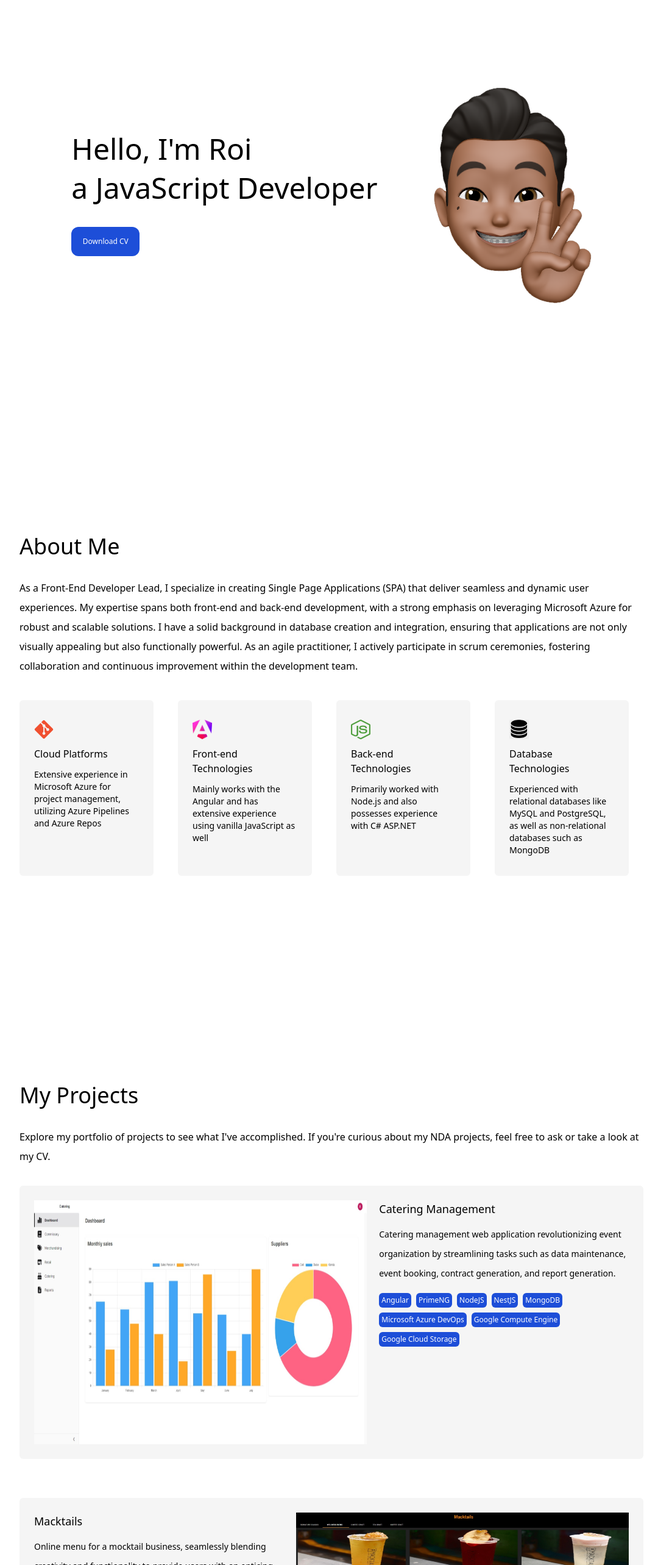
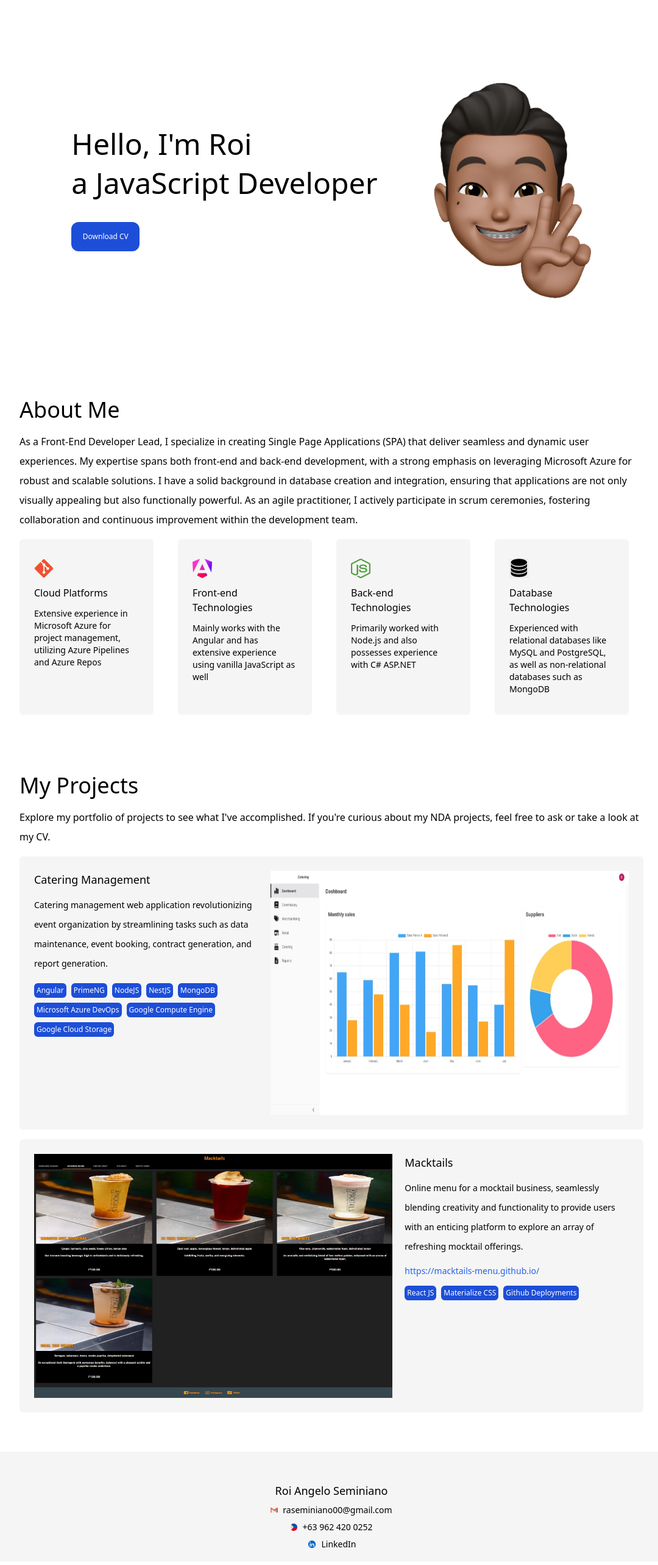
Before and after one commit to raseminiano00/personal-portfolio, a React (Create React App) app: page / in a window 1280 px wide. Shown: the part 120-2686 px from the top of the page at 61% size, without its empty margins (96-1176 px from the left). Built offline with nearby package versions, Linux system fonts and the light colour scheme.

Commit message:
Fixing the paddings and responsiveness

```diff
--- a/src/components/AboutMe.js
+++ b/src/components/AboutMe.js
@@ -8,12 +8,12 @@ const AboutMe = () => {
   return (
     <section
       id="about-me"
-      className="about-me-section md:h-[900px] md:max-h-[1200px] grid grid-cols-12"
+      className="about-me-section h-fit grid grid-cols-12"
     >
-      <div className="col-start-2 col-span-10">
-        <div className="flex flex-col ml-auto mr-auto max-w-screen-lg pt-24">
-          <p className="text-4xl mb-8">About Me</p>
-          <div className="flex flex-col gap-10">
+      <div className="col-start-2 col-span-10 my-auto">
+        <div className="flex flex-col ml-auto mr-auto max-w-screen-lg ">
+          <p className="text-4xl mb-4">About Me</p>
+          <div className="flex flex-col gap-4">
             <div>
               <p className="text-md leading-8 text-left">
                 As a Front-End Developer Lead, I specialize in creating Single
--- a/src/components/Banner.js
+++ b/src/components/Banner.js
@@ -11,9 +11,9 @@ const Banner = () => {
   };
 
   return (
-    <section className="banner-section h-[900px] max-h-[1200px] grid grid-cols-12">
-      <div className="col-start-3 col-span-8">
-        <div className="pt-72 h-4/5 ml-auto mr-auto max-w-screen-lg items-center md:pt-40 md:flex md:flex-row md:justify-between">
+    <section className="banner-section h-[680px] grid grid-cols-12">
+      <div className="col-start-3 col-span-8 my-auto">
+        <div className=" h-4/5 ml-auto mr-auto max-w-screen-lg items-center md:flex md:flex-row md:justify-between">
           <div className="flex flex-col gap-4">
             <h1 className="text-5xl flex-grow">Hello, I'm Roi </h1>
             <h1 className="text-5xl flex-grow mb-6">a JavaScript Developer</h1>
--- a/src/components/Navbar.js
+++ b/src/components/Navbar.js
@@ -3,15 +3,27 @@ import { Link } from "react-scroll";
 
 const Navbar = () => {
   return (
-    <nav className="z-10  absolute w-full mx-auto flex justify-center op-0 bg-white">
+    <nav className="z-10  w-full mx-auto flex justify-center op-0 bg-white">
       <ul className="flex">
         <li className="m-8 text-xl font-light hover:cursor-pointer hover:font-normal">
-          <Link to="about-me" spy={true} smooth={true} duration={500}>
+          <Link
+            to="about-me"
+            spy={true}
+            smooth={true}
+            offset={-50}
+            duration={500}
+          >
             About Me
           </Link>
         </li>
         <li className="m-8 text-xl font-light hover:cursor-pointer hover:font-normal">
-          <Link to="projects" spy={true} smooth={true} duration={500}>
+          <Link
+            to="projects"
+            offset={-50}
+            spy={true}
+            smooth={true}
+            duration={500}
+          >
             My Projects
           </Link>
         </li>
--- a/src/components/ReachMe.js
+++ b/src/components/ReachMe.js
@@ -7,7 +7,7 @@ const ReachMe = () => {
   return (
     <section
       id="reach-me"
-      className="h-[180px] md:max-h-[1200px] mt-24 bg-neutral-100 "
+      className="h-[180px] mt-16 bg-neutral-100"
     >
       <div className="flex justify-center size-full pt-8">
         <div class="w-5/12 my-auto flex items-center flex-col gap-2">
--- a/src/components/Works.js
+++ b/src/components/Works.js
@@ -33,12 +33,12 @@ const Works = () => {
   return (
     <section
       id="projects"
-      className="about-me-section md:max-h-[1200px] grid grid-cols-12"
+      className="about-me-section mt-24 h-fit grid grid-cols-12"
     >
-      <div className="col-start-2 col-span-10">
-        <div className="flex flex-col ml-auto mr-auto max-w-screen-lg pt-24">
-          <p className="text-4xl mb-8">My Projects</p>
-          <div className="mb-8">
+      <div className="col-start-2 col-span-10 my-auto">
+        <div className="flex flex-col ml-auto mr-auto max-w-screen-lg">
+          <p className="text-4xl mb-4">My Projects</p>
+          <div className="mb-4">
             <p className="text-md leading-8 text-left">
               Explore my portfolio of projects to see what I've accomplished. If
               you're curious about my NDA projects, feel free to ask or take a
@@ -46,23 +46,23 @@ const Works = () => {
             </p>
           </div>
 
-          <div className="flex flex-col gap-16">
+          <div className="flex flex-col gap-4">
             {works.map((work, i) => {
               return (
                 <div
                   key={i}
                   className={`py-6 px-6 bg-neutral-100 rounded-md max-w-screen-lg gap-5 md:flex md:flex-row md:justify-between ${
-                    i % 2 === 1 ? "md:flex-row-reverse" : ""
+                    i % 2 === 0 ? "md:flex-row-reverse" : ""
                   }`}
                 >
-                  <div className="md:w-2/3 md:h-[400px]">
+                  <div className="md:w-8/12 md:h-[400px]">
                     <img
-                      className="size-full"
+                      className="w-full h-full"
                       src={work.previewImage}
                       alt="work"
                     ></img>
                   </div>
-                  <div className="mt-3 md:mt-0 md:size-6/12 flex flex-col items-start">
+                  <div className="mt-3 md:mt-0 md:w-5/12 flex flex-col items-start">
                     <p className="text-lg mb-3">{work.title}</p>
                     <p className="text-sm leading-8 text-left mb-2">
                       {work.description}
```
Also changed, not shown: src/styles/Banner.css (added, +31 -0 lines).
